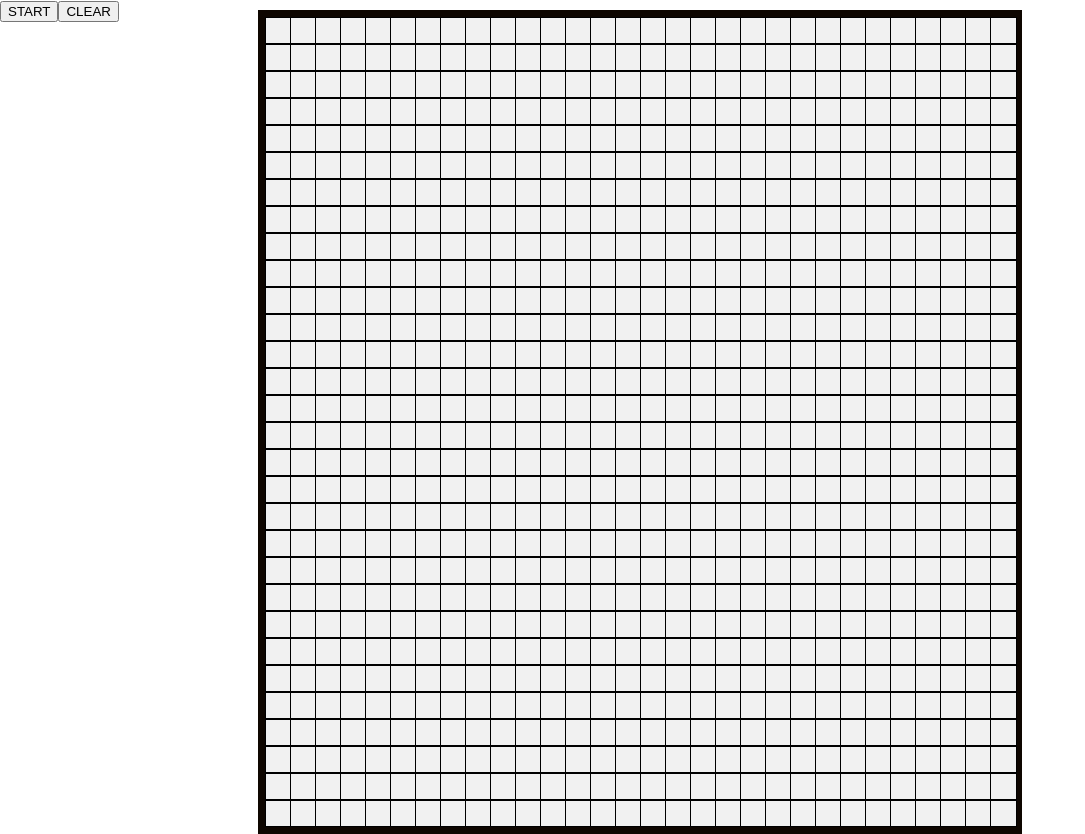
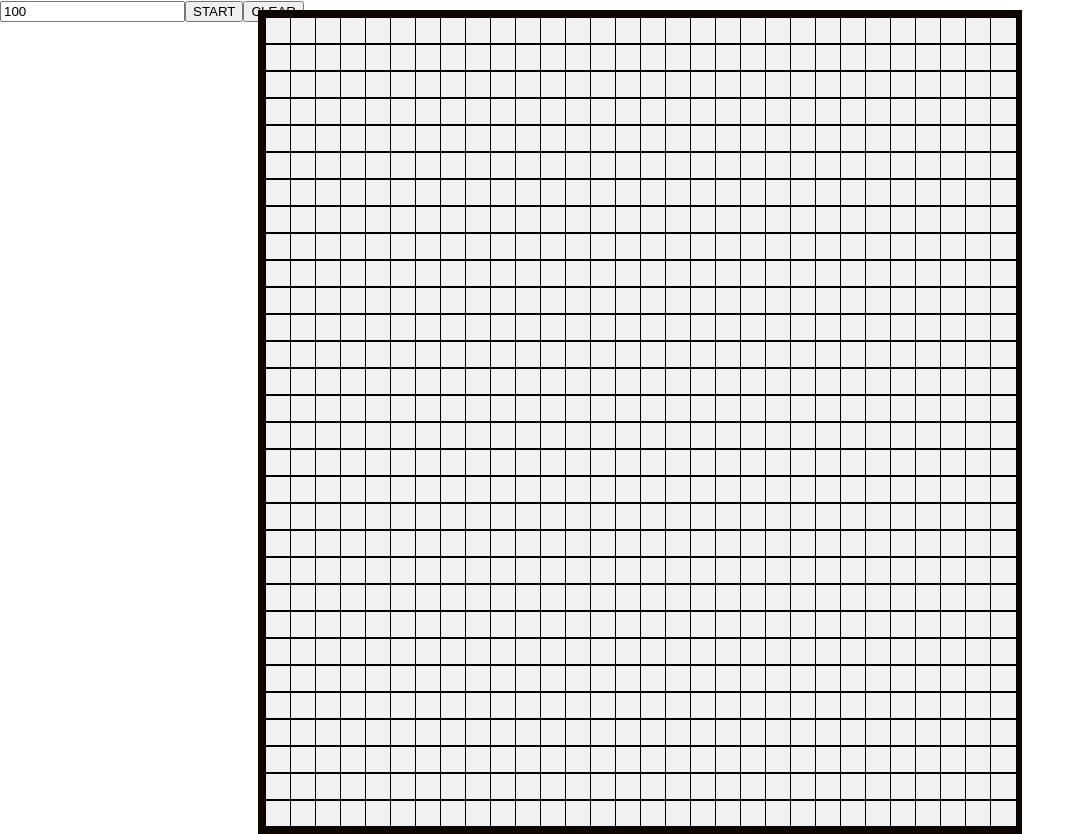
Before and after one commit to Asifm95/game-of-life, a React (Create React App) app: page / in a window 1280 px wide. Shown: the whole page, without its empty margins (0-1085 px from the left). Built offline with nearby package versions, Linux system fonts and the light colour scheme.

Commit message:
02-Life: update tick interval from input

```diff
--- a/src/App.tsx
+++ b/src/App.tsx
@@ -21,6 +21,8 @@ const gridGenerator = (row: number, col: number) =>
 
 const App = () => {
   const [grid, setGrid] = useState(gridGenerator.call(null, ROW, COLUMN))
+  const [tick, setTick] = useState(100)
+  const tickRef = useRef(tick)
   const [isRunning, setisRunning] = useState(false)
   const isRunningRef = useRef(isRunning)
   isRunningRef.current = isRunning
@@ -57,7 +59,7 @@ const App = () => {
       }
       return newGrid
     })
-    setTimeout(startSimulation, 100)
+    setTimeout(startSimulation, tickRef.current)
   }
 
   const handleSimulation = () => {
@@ -73,8 +75,17 @@ const App = () => {
     setGrid(gridGenerator(ROW, COLUMN))
   }
 
+  useEffect(() => {
+    tickRef.current = tick
+  }, [tick])
+
   return (
     <>
+      <input
+        type="number"
+        value={tick}
+        onChange={(e) => setTick(+e.target.value)}
+      />
       <button onClick={handleSimulation}>
         {!isRunning ? "START" : "PAUSE"}
       </button>
```
